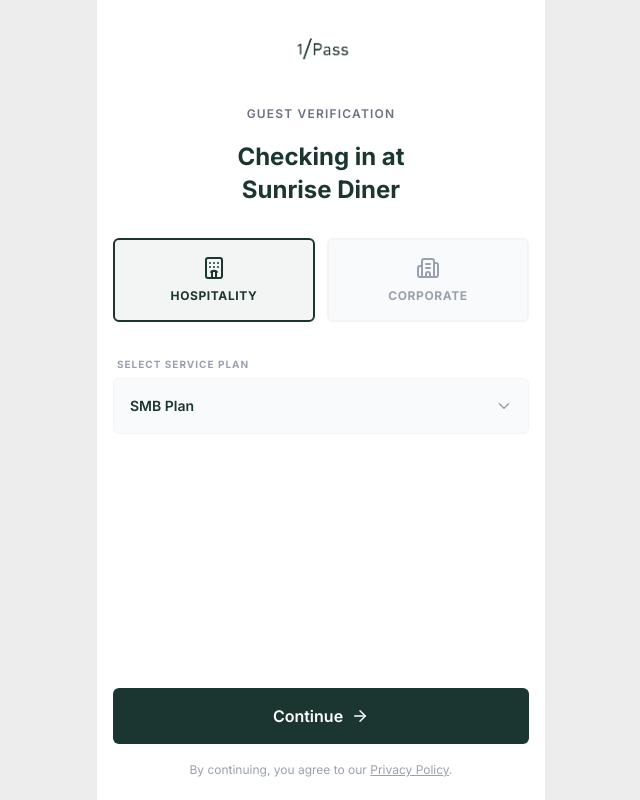
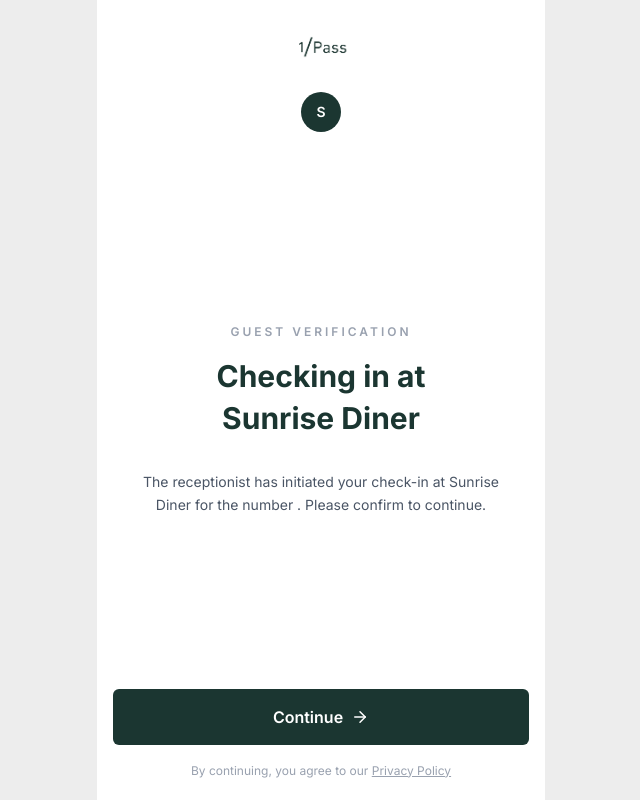
Before and after one commit to HMS159/OnePass_Mobile_Web_App, a React (Vite) app: page / in a window 1280 px wide. Shown: the whole page, without its empty margins (319-959 px from the left). Built offline with nearby package versions, Linux system fonts and the light colour scheme; the HTML template or start-up script is replaced by a standard one.

Commit message:
Minor Changes

```diff
--- a/src/Pages/Home.jsx
+++ b/src/Pages/Home.jsx
@@ -1,17 +1,14 @@
-import React, { useState, useEffect } from "react";
-import { ArrowRight, Building2, Hotel, ChevronDown } from "lucide-react";
-import { HOME_UI } from "../constants/ui";
+import React, { useEffect, useState } from "react";
+import { ArrowRight, Check } from "lucide-react";
 import Logo from "../assets/images/1pass_logo.png";
 import { useNavigate, useParams } from "react-router-dom";
+import { HOME_UI } from "../constants/ui";
 
 const Home = () => {
-  const { guestNumber, restaurantId } = useParams();
+  const { guestNumber, restaurantId, businessTypeCode, planCode } = useParams();
   const navigate = useNavigate();
 
   const VERIFIED_NUMBER = "8401159610";
-
-  const [selectedType, setSelectedType] = useState("Hospitality");
-  const [selectedPlan, setSelectedPlan] = useState("SMB");
 
   const restaurants = {
     1: "Google HQ",
@@ -22,162 +19,178 @@ const Home = () => {
 
   const propertyName = restaurants[restaurantId] || "Sunrise Diner";
 
-  const defaultPlanByType = {
-    Hospitality: "SMB",
-    Corporate: "Starter",
+  const [businessType, setBusinessType] = useState("");
+  const [businessPlan, setBusinessPlan] = useState("");
+  const [isVerified, setIsVerified] = useState(false);
+  const [verifiedUser, setVerifiedUser] = useState(null);
+
+  // 🔹 Map Plan Code
+  useEffect(() => {
+    if (!businessTypeCode || !planCode) return;
+
+    const typeMap = {
+      1: "Corporate",
+      2: "Hospitality",
     };
 
-  const availablePlans =
-    selectedType === "Hospitality"
-      ? ["SMB", "Enterprise"]
-      : ["Starter", "SMB", "Enterprise"];
+    const planMap = {
+      1: "Starter",
+      2: "SMB",
+      3: "Enterprise",
+    };
 
+    const selectedType = typeMap[businessTypeCode];
+    let selectedPlan = planMap[planCode];
+
+    // 🚫 Prevent Starter for Hospitality
+    if (selectedType === "Hospitality" && planCode === "1") {
+      selectedPlan = "SMB"; // Auto fallback
+    }
+
+    setBusinessType(selectedType);
+    setBusinessPlan(selectedPlan);
+  }, [businessTypeCode, planCode]);
+
+  // 🔹 Verification Logic
   useEffect(() => {
-    setSelectedPlan(defaultPlanByType[selectedType]);
-  }, [selectedType]);
-
-  useEffect(() => {
-    if (!guestNumber) {
-      // ✅ If no number in URL, clear verification
-      localStorage.removeItem("isVerifiedUser");
-      localStorage.removeItem("verifiedNumber");
-      return;
-    }
+    if (!guestNumber) return;
 
     const last10Digits = guestNumber.slice(-10);
 
     if (last10Digits === VERIFIED_NUMBER) {
-      console.log("✅ Verified user detected");
+      setIsVerified(true);
 
-      localStorage.setItem("isVerifiedUser", "true");
-      localStorage.setItem("verifiedNumber", last10Digits);
+      setVerifiedUser({
+        name: "Hafiz Shaikh",
+        email: "hafiz@email.com",
+        phone: `+91 ••••••${last10Digits.slice(-4)}`,
+      });
     } else {
-      localStorage.removeItem("isVerifiedUser");
-      localStorage.removeItem("verifiedNumber");
+      setIsVerified(false);
+      setVerifiedUser(null);
     }
   }, [guestNumber]);
 
   const handleContinue = () => {
-    const isVerified = localStorage.getItem("isVerifiedUser");
+    localStorage.setItem("businessType", businessType);
+    localStorage.setItem("businessPlan", businessPlan);
+    localStorage.setItem("isVerifiedUser", isVerified);
 
-    // Always store selected values
-    localStorage.setItem("businessType", selectedType);
-    localStorage.setItem("businessPlan", selectedPlan);
-
-    const isValidType =
-      selectedType === "Corporate" || selectedType === "Hospitality";
-
-    const isValidPlan =
-      selectedPlan === "Starter" ||
-      selectedPlan === "SMB" ||
-      selectedPlan === "Enterprise";
-
-    if (isVerified === "true" && isValidType && isValidPlan) {
-      console.log("🚀 Verified + Valid Type + Valid Plan → Welcome Back");
-      navigate("/welcome-back");
+    if (isVerified) {
+      navigate("/consent");
     } else {
       navigate("/email");
     }
   };
 
+  const maskedNumber = guestNumber
+    ? `+${guestNumber.slice(0, 2)} ••••••${guestNumber.slice(-4)}`
+    : "";
+
+  // 🔹 Generate initials
+  const getInitials = (name) => {
+    if (!name) return "G";
+    return name
+      .split(" ")
+      .map((word) => word[0])
+      .join("")
+      .toUpperCase();
+  };
+
   return (
     <div className="h-dvh w-full bg-white flex flex-col px-4 py-5">
       {/* Logo */}
-      <div className="flex items-center justify-center mb-6">
-        <img src={Logo} alt="1Pass Logo" className="h-15 object-contain" />
+      <div className="flex flex-col items-center mb-5 gap-4">
+        {/* Main App Logo */}
+        <img
+          src={Logo}
+          alt={HOME_UI.APP_NAME}
+          className="h-14 object-contain"
+        />
+
+        {/* Property Badge */}
+        <div className="w-10 h-10 rounded-full bg-[#1b3631] text-white flex items-center justify-center text-sm font-semibold">
+          {propertyName.charAt(0)}
+        </div>
       </div>
 
-      <div className="flex-1 flex flex-col justify-between">
-        <div className="space-y-4">
-          {/* Verification Label */}
-          <p className="text-xs tracking-widest text-gray-500 font-semibold leading-[20px] text-center">
+      <div className="flex-1 flex flex-col justify-center text-center">
+        {/* Label */}
+        <p className="text-xs tracking-[3px] font-semibold text-gray-400 uppercase mb-4">
           {HOME_UI.VERIFICATION_LABEL}
         </p>
 
         {/* Title */}
-          <h1 className="text-2xl font-bold text-[#1b3631] leading-snug text-center">
-            {HOME_UI.getTitle(propertyName).line1} <br />
-            <span>{HOME_UI.getTitle(propertyName).propertyName}</span>
+        <h1 className="text-3xl font-bold text-[#1b3631] leading-snug mb-8">
+          {isVerified
+            ? "Welcome back at"
+            : HOME_UI.getTitle(propertyName).line1}
+          <br />
+          <span>{propertyName}</span>
         </h1>
 
-          {/* TYPE SELECTION */}
-          <div className="grid grid-cols-2 gap-3 pt-4">
-            <button
-              onClick={() => setSelectedType("Hospitality")}
-              className={`p-4 rounded-[6px] border-2 flex flex-col items-center gap-2 transition-all ${
-                selectedType === "Hospitality"
-                  ? "border-brand bg-brand/5 text-brand"
-                  : "border-gray-100 bg-gray-50 text-gray-400"
-              }`}
-            >
-              <Hotel size={24} />
-              <span className="text-xs font-bold uppercase tracking-wider">
-                Hospitality
+        {/* Content */}
+        {isVerified && verifiedUser ? (
+          <>
+            {/* Description */}
+            <p className="text-gray-500 text-sm leading-relaxed max-w-sm mx-auto mb-8">
+              You’ve been previously verified for this property. Verification
+              will be completed using your registered email{" "}
+              <span className="font-semibold text-[#1b3631]">
+                {verifiedUser.email}
+              </span>{" "}
+              and phone number{" "}
+              <span className="font-semibold text-[#1b3631]">
+                {verifiedUser.phone}
               </span>
-            </button>
+              .
+            </p>
 
-            <button
-              onClick={() => setSelectedType("Corporate")}
-              className={`p-4 rounded-[6px] border-2 flex flex-col items-center gap-2 transition-all ${
-                selectedType === "Corporate"
-                  ? "border-brand bg-brand/5 text-brand"
-                  : "border-gray-100 bg-gray-50 text-gray-400"
-              }`}
-            >
-              <Building2 size={24} />
-              <span className="text-xs font-bold uppercase tracking-wider">
-                Corporate
-              </span>
-            </button>
+            {/* Verified Guest Card */}
+            <div className="bg-[#F8F8F8] w-full border border-gray-200 rounded-[6px] px-5 py-4 max-w-sm mx-auto flex items-start justify-between">
+              <div className="flex items-start gap-4">
+                {/* Avatar */}
+                <div className="w-12 h-12 rounded-full bg-[#F4B183] flex items-center justify-center text-white text-sm font-semibold shrink-0">
+                  {getInitials(verifiedUser.name)}
                 </div>
 
-          {/* PLAN SELECTION */}
-          <div className="pt-3">
-            <label className="text-[10px] font-bold text-gray-400 uppercase tracking-widest ml-1">
-              Select Service Plan
-            </label>
+                {/* User Info */}
+                <div className="text-left">
+                  <p className="font-semibold text-[#1b3631]">
+                    {verifiedUser.name}
+                  </p>
 
-            <div className="relative mt-1">
-              <select
-                value={selectedPlan}
-                onChange={(e) => setSelectedPlan(e.target.value)}
-                className="w-full h-14 bg-gray-50 border border-gray-100 rounded-[6px] px-4 text-sm font-semibold text-[#1b3631] appearance-none outline-none focus:border-brand/30"
-              >
-                {availablePlans.map((plan) => (
-                  <option key={plan} value={plan}>
-                    {plan} Plan
-                  </option>
-                ))}
-              </select>
-
-              <div className="absolute right-4 top-1/2 -translate-y-1/2 pointer-events-none text-gray-400">
-                <ChevronDown size={18} />
-              </div>
-            </div>
+                  <p className="text-xs text-gray-500">Status: verified</p>
                 </div>
               </div>
 
-        {/* Bottom Section */}
-        <div>
-          {/* Continue Button */}
+              {/* Check Icon */}
+              <div className="w-6 h-6 rounded-full bg-green-100 flex items-center justify-center mt-1">
+                <Check size={14} className="text-green-600" />
+              </div>
+            </div>
+          </>
+        ) : (
+          <p className="text-gray-600 text-sm leading-relaxed max-w-sm mx-auto">
+            {HOME_UI.getDescription(propertyName, maskedNumber)}
+          </p>
+        )}
+      </div>
+
+      {/* Button */}
       <button
         onClick={handleContinue}
-            className="w-full h-14 bg-[#1b3631] text-white rounded-[6px] font-semibold text-md flex items-center justify-center gap-2 active:scale-95 transition-all"
+        className="w-full h-14 bg-[#1b3631] text-white rounded-md font-semibold text-md flex items-center justify-center gap-2 active:scale-95 transition-all"
       >
         {HOME_UI.CONTINUE_BUTTON}
         <ArrowRight size={18} />
       </button>
 
-          {/* Privacy Text */}
-          <p className="text-xs text-gray-400 pt-4 text-center leading-[20px]">
+      {/* Privacy */}
+      <p className="text-xs text-gray-400 text-center mt-4 leading-relaxed">
         {HOME_UI.PRIVACY_TEXT}{" "}
-            <span className="underline cursor-pointer">
-              {HOME_UI.PRIVACY_LINK}
-            </span>
-            .
+        <span className="underline cursor-pointer">{HOME_UI.PRIVACY_LINK}</span>
       </p>
-        </div>
-      </div>
     </div>
   );
 };
--- a/src/routes.jsx
+++ b/src/routes.jsx
@@ -19,7 +19,10 @@ const AppRoutes = () => {
     <Routes>
       <Route element={<MobileLayout />}>
         <Route path="/" element={<Home />} />
-        <Route path="/:guestNumber/:restaurantId" element={<Home />} />
+        <Route
+          path="/:guestNumber/:restaurantId/:businessTypeCode/:planCode"
+          element={<Home />}
+        />
         <Route path="/email" element={<EmailCapture />} />
         <Route path="/welcome-back" element={<WelcomeBack />} />
         <Route path="/consent" element={<Consent />} />
```
Lines whose indentation alone changed are shown as unchanged.
